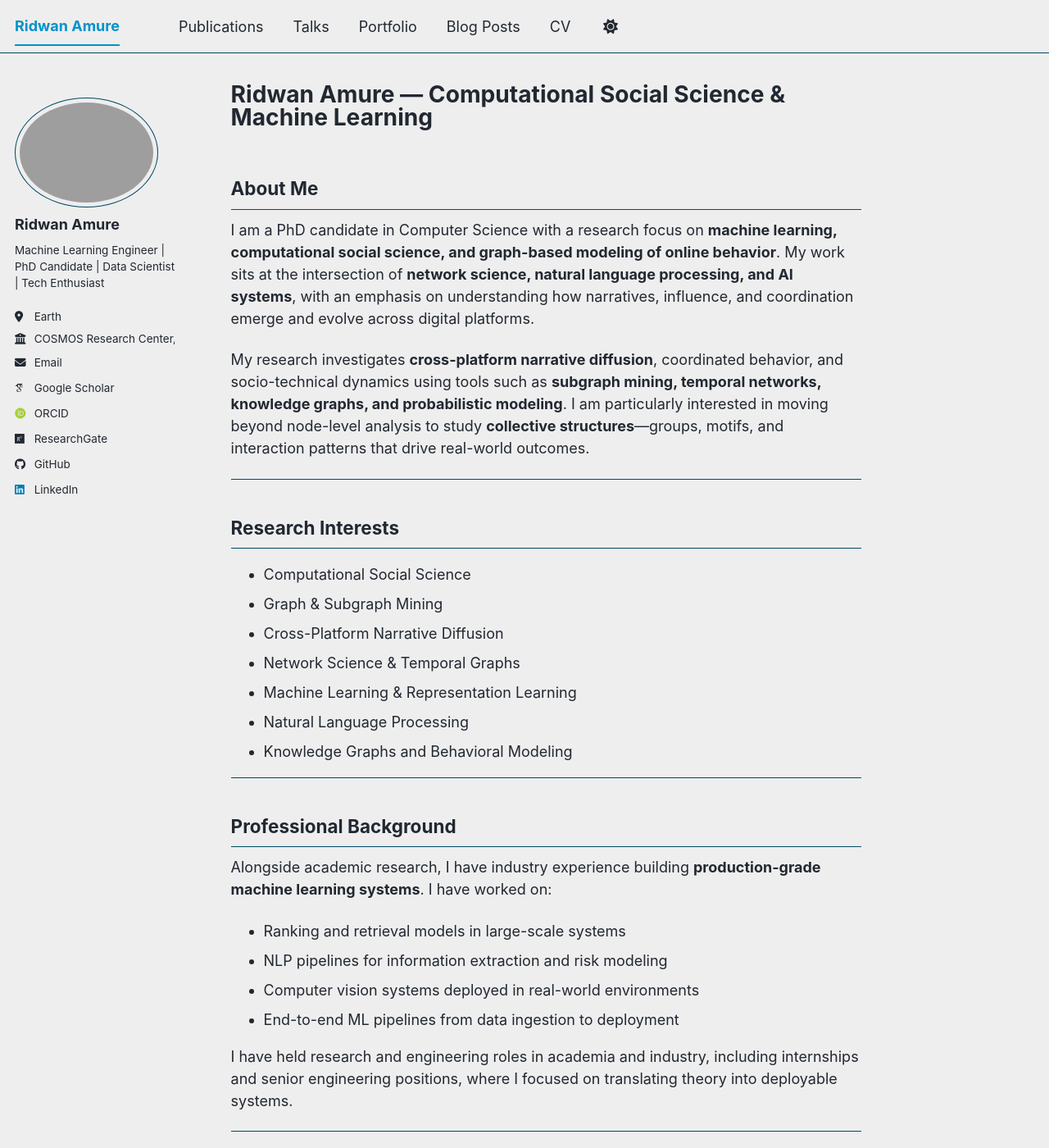
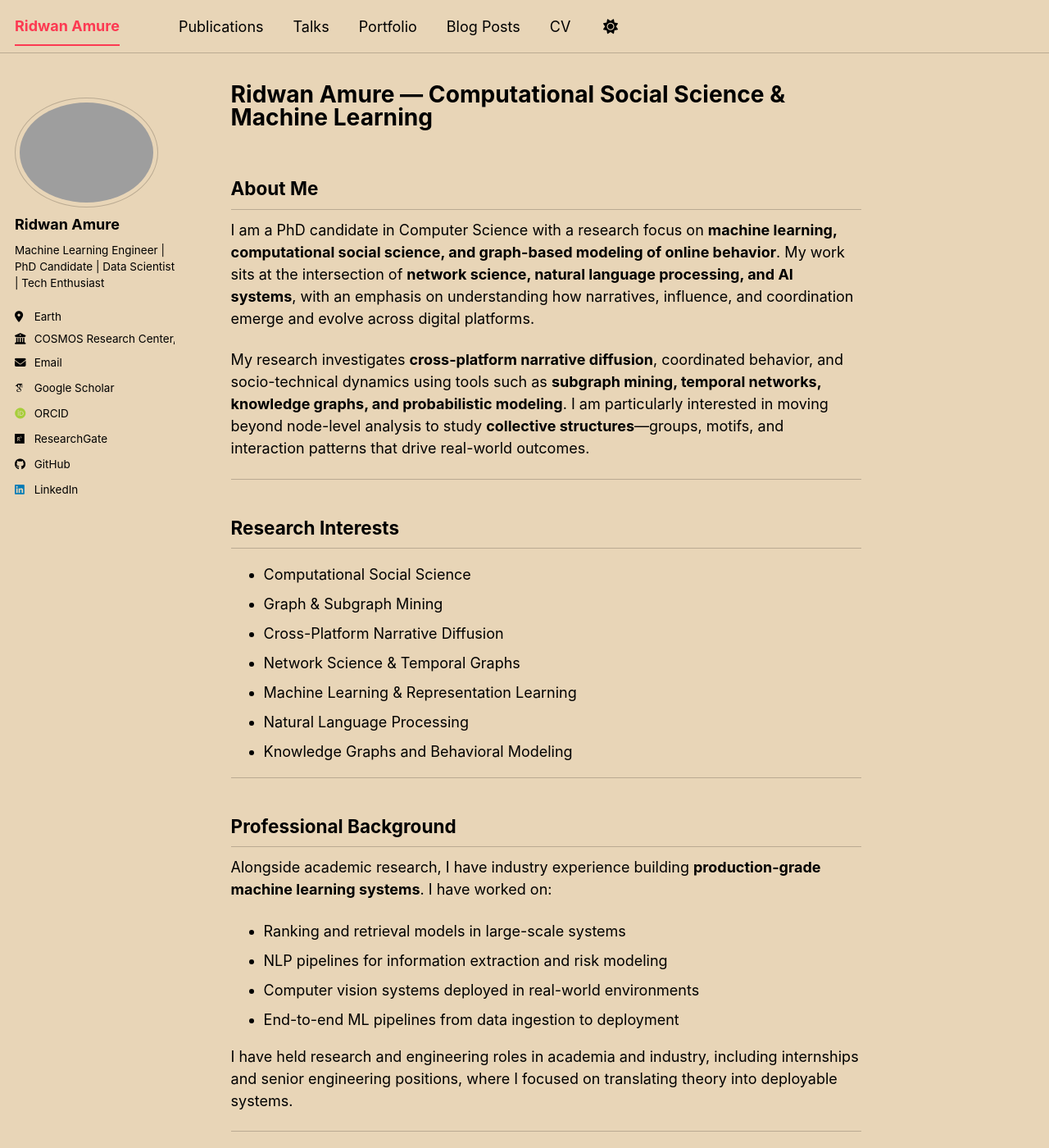
Before and after one commit to instabaines/instabaines.github.io, a Jekyll site: the page built from _pages/about.md, in a window 1280 px wide and 1400 px high. Shown: the whole window at 82% size. Built offline with Jekyll 4.4.1, drawn with Linux system fonts in a browser that asks for light colours; some web fonts are replaced; a script bundle is joined from its source files by our own code; library files that are not in the unit come from our copies.

Commit message:
testing sunrise theme

```diff
--- a/_config.yml
+++ b/_config.yml
@@ -8,7 +8,7 @@
 
 # Basic Site Settings
 locale                   : "en-US"
-site_theme               : air # The available themes options are "default", "air", "sunrise", "mint", "dirt" and "contrast"
+site_theme               : sunrise # The available themes options are "default", "air", "sunrise", "mint", "dirt" and "contrast"
 title                    : "Ridwan Amure"
 title_separator          : "-"
 name                     : &name "Ridwan Amure"
```
